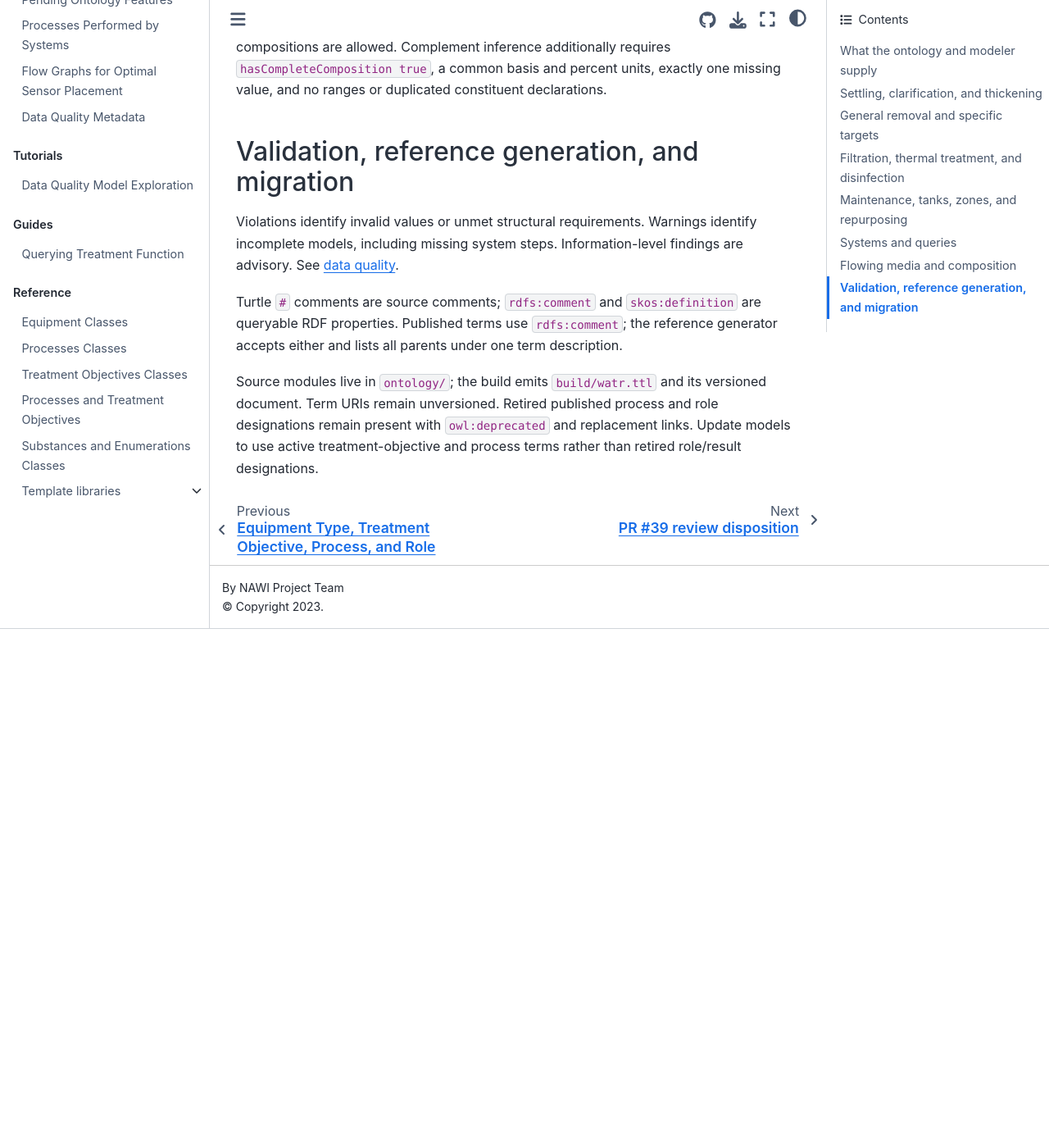
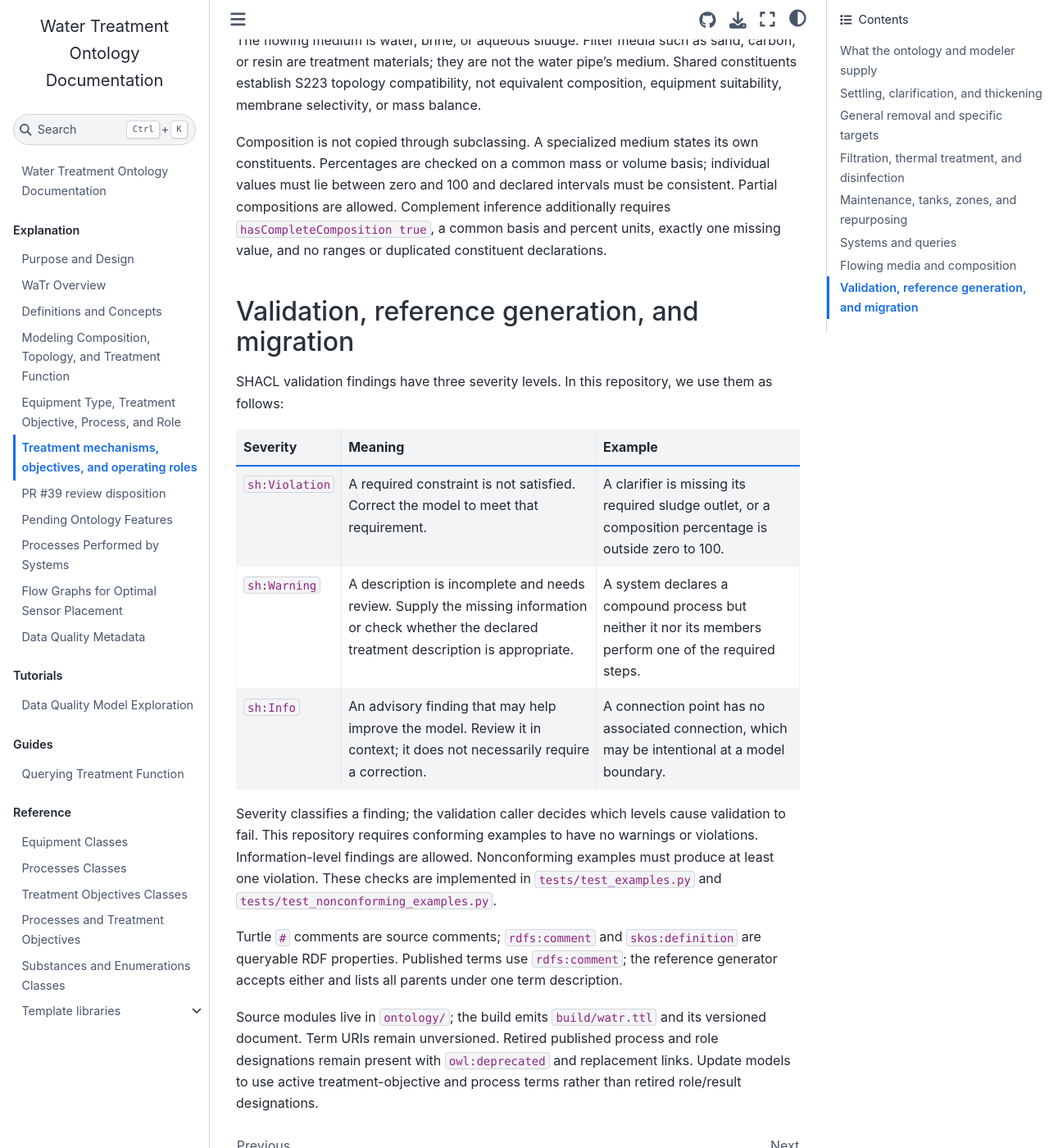
Before and after one commit to DataDrivenCPS/water-ontology, a Jupyter Book: the page built from docs/explanation/treatment_model_summary.md, in a window 1280 px wide and 1400 px high, scrolled down 4929 px. Shown: the whole window at 82% size. Built offline with Jupyter Book 1.0.4 settings and Sphinx 7.4.7 and the Sphinx Book theme 1.1.4, drawn with Linux system fonts in a browser that asks for light colours; before the commit the page ends 5696 px from its top, so only the background shows below that; some of the changed text lies outside the part shown.

Commit message:
docs: clarify objective properties and validation severity

```diff
--- a/docs/explanation/treatment_model_summary.md
+++ b/docs/explanation/treatment_model_summary.md
@@ -24,11 +24,19 @@
 satisfies filtration, and one value can satisfy both slots. Additional processes
 are permitted without an equipment/process plausibility check.
 
-`achievesTreatmentObjective` relates a process type to an intrinsic intended
-objective. `hasTreatmentObjective` relates equipment or a system to its objective.
-Inference uses the former to add the latter. It never derives a mechanism from
-an objective. Neither relation certifies measured treatment efficiency or permit
-compliance.
+When modeling a plant, use `watr:hasTreatmentObjective` on equipment or systems
+to state their intended objectives, and `watr:hasProcess` to state their processes.
+
+`watr:achievesTreatmentObjective` is primarily used in the ontology's process
+definitions to associate a process type with an intrinsic intended objective.
+Plant models normally use these definitions through inference, which adds
+`hasTreatmentObjective` to equipment or systems performing the process. Use
+`achievesTreatmentObjective` when defining a new process type with an objective
+that applies wherever that process is performed; do not use it to state the
+objective of an individual piece of equipment or system.
+
+Inference never derives a mechanism from an objective. Neither relation
+certifies measured treatment efficiency or permit compliance.
 
 ## Settling, clarification, and thickening
 
@@ -196,9 +204,20 @@
 
 ## Validation, reference generation, and migration
 
-Violations identify invalid values or unmet structural requirements. Warnings
-identify incomplete models, including missing system steps. Information-level findings are advisory. See
-[data quality](data_quality.md).
+SHACL validation findings have three severity levels. In this repository,
+we use them as follows:
+
+| Severity | Meaning | Example |
+| --- | --- | --- |
+| `sh:Violation` | A required constraint is not satisfied. Correct the model to meet that requirement. | A clarifier is missing its required sludge outlet, or a composition percentage is outside zero to 100. |
+| `sh:Warning` | A description is incomplete and needs review. Supply the missing information or check whether the declared treatment description is appropriate. | A system declares a compound process but neither it nor its members perform one of the required steps. |
+| `sh:Info` | An advisory finding that may help improve the model. Review it in context; it does not necessarily require a correction. | A connection point has no associated connection, which may be intentional at a model boundary. |
+
+Severity classifies a finding; the validation caller decides which levels cause
+validation to fail. This repository requires conforming examples to have no
+warnings or violations. Information-level findings are allowed. Nonconforming
+examples must produce at least one violation. These checks are implemented in
+`tests/test_examples.py` and `tests/test_nonconforming_examples.py`.
 
 Turtle `#` comments are source comments; `rdfs:comment` and `skos:definition` are
 queryable RDF properties. Published terms use `rdfs:comment`; the reference
```
Also changed, not shown: docs/guides/querying_treatment_function.md (+9 -3 lines), 1 other file.
